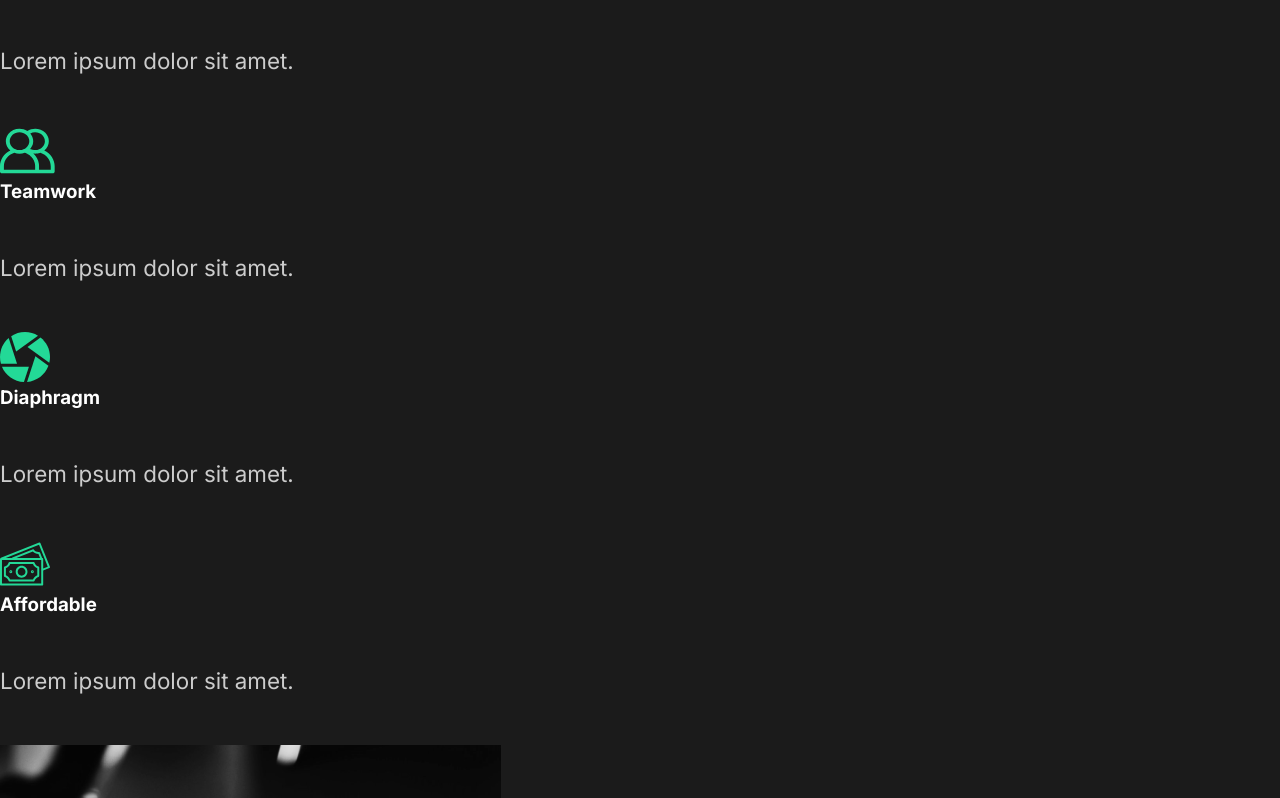
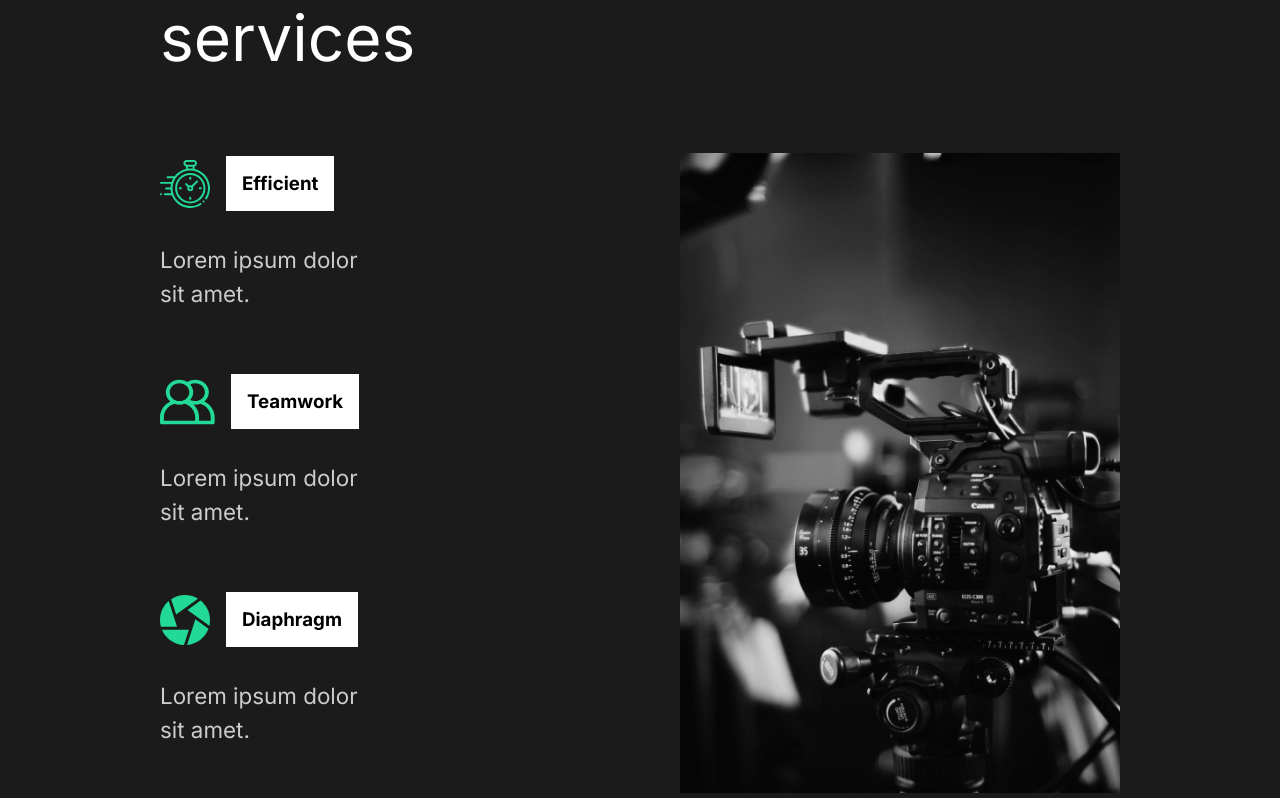
Before and after one commit to KevinGage/ReactDesigns, a React (Create React App) app in the folder animated-website/: page / in a window 1280 px wide. Shown: the part 962-1760 px from the top of the page. Built offline with nearby package versions, Linux system fonts and the light colour scheme.

Commit message:
added services styling

```diff
--- a/animated-website/src/components/ServicesSection.js
+++ b/animated-website/src/components/ServicesSection.js
@@ -3,50 +3,81 @@
 import money from "../img/money.svg";
 import teamwork from "../img/teamwork.svg";
 import home2 from "../img/home2.png";
+import { StyledAbout, StyledDescription, StyledImage } from "../styles.js";
+import styled from "styled-components";
 
 const ServicesSection = () => {
   return (
-    <div className="services">
-      <div className="description">
+    <StyledServices>
+      <StyledDescription>
         <h2>
           High <span>quality</span> services
         </h2>
-        <div className="cards">
-          <div className="card">
+        <StyledCards>
+          <StyledCard>
             <div className="icon">
               <img alt="icon" src={clock} />
               <h3>Efficient</h3>
             </div>
             <p>Lorem ipsum dolor sit amet.</p>
-          </div>
-          <div className="card">
+          </StyledCard>
+          <StyledCard>
             <div className="icon">
               <img alt="icon" src={teamwork} />
               <h3>Teamwork</h3>
             </div>
             <p>Lorem ipsum dolor sit amet.</p>
-          </div>
-          <div className="card">
+          </StyledCard>
+          <StyledCard>
             <div className="icon">
               <img alt="icon" src={diaphragm} />
               <h3>Diaphragm</h3>
             </div>
             <p>Lorem ipsum dolor sit amet.</p>
-          </div>
-          <div className="card">
+          </StyledCard>
+          <StyledCard>
             <div className="icon">
               <img alt="icon" src={money} />
               <h3>Affordable</h3>
             </div>
             <p>Lorem ipsum dolor sit amet.</p>
-          </div>
-        </div>
-      </div>
-      <div className="image">
+          </StyledCard>
+        </StyledCards>
+      </StyledDescription>
+      <StyledImage>
         <img alt="camera" src={home2} />
-      </div>
-    </div>
+      </StyledImage>
+    </StyledServices>
   );
 };
 
+//Styles
+//inherit from App style
+const StyledServices = styled(StyledAbout)`
+  h2 {
+    padding-bottom: 5rem;
+  }
+  p {
+    width: 70%;
+    padding: 2rem 0rem 4rem 0rem;
+  }
+`;
+const StyledCards = styled.div`
+  display: flex;
+  flex-wrap: wrap;
+`;
+const StyledCard = styled.div`
+  flex-basis: 20rem;
+  .icon {
+    display: flex;
+    align-items: center;
+    h3 {
+      margin-left: 1rem;
+      background: white;
+      color: black;
+      padding: 1rem;
+    }
+  }
+`;
+
 export default ServicesSection;
```
